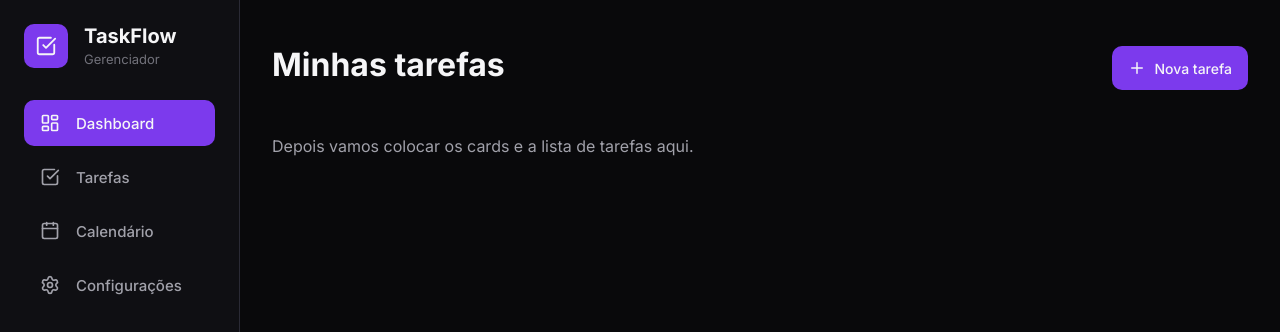
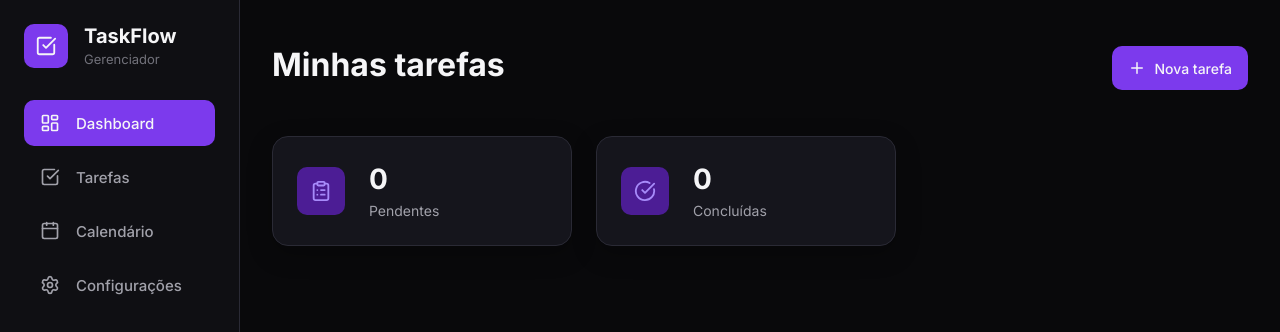
Before and after one commit to italloferreira/SISTEMA-TAREFAS, a React app in the folder frontend/: page / in a window 1280 px wide. Shown: the top 332 px of the page. Built offline with nearby package versions, Linux system fonts and the light colour scheme; the HTML template or start-up script is replaced by a standard one.

Commit message:
feat:criacao summary card

```diff
--- a/frontend/src/App.jsx
+++ b/frontend/src/App.jsx
@@ -1,5 +1,9 @@
+import { ClipboardList, CheckCircle } from "lucide-react";
+
 import Sidebar from "./components/Sidebar";
 import Header from "./components/Header";
+import SummaryCard from "./components/SummaryCard";
+
 import "./styles/app.css";
 
 function App() {
@@ -10,8 +14,18 @@ function App() {
       <main className="app-content">
         <Header />
 
-        <section>
-          <p>Depois vamos colocar os cards e a lista de tarefas aqui.</p>
+        <section className="summary-grid">
+          <SummaryCard
+            title="Pendentes"
+            value="0"
+            icon={ClipboardList}
+          />
+
+          <SummaryCard
+            title="Concluídas"
+            value="0"
+            icon={CheckCircle}
+          />
         </section>
       </main>
     </div>
--- /dev/null
+++ b/frontend/src/components/SummaryCard.jsx
@@ -0,0 +1,18 @@
+import "../styles/summaryCard.css";
+
+function SummaryCard({ title, value, icon: Icon }) {
+  return (
+    <div className="summary-card">
+      <div className="summary-card-icon">
+        <Icon size={22} />
+      </div>
+
+      <div>
+        <strong>{value}</strong>
+        <span>{title}</span>
+      </div>
+    </div>
+  );
+}
+
+export default SummaryCard;
--- a/frontend/src/styles/app.css
+++ b/frontend/src/styles/app.css
@@ -19,3 +19,9 @@
 .app-content p {
   color: var(--color-text-secondary);
 }
+
+.summary-grid {
+  display: flex;
+  gap: var(--spacing-lg);
+  margin-bottom: var(--spacing-xl);
+}
--- /dev/null
+++ b/frontend/src/styles/summaryCard.css
@@ -0,0 +1,36 @@
+.summary-card {
+  width: 300px;
+  height: 110px;
+  background-color: var(--color-bg-card);
+  border: 1px solid var(--color-border);
+  border-radius: var(--radius-lg);
+  padding: var(--spacing-lg);
+  display: flex;
+  align-items: center;
+  gap: var(--spacing-lg);
+  box-shadow: var(--shadow-card);
+}
+
+.summary-card-icon {
+  width: 48px;
+  height: 48px;
+  border-radius: var(--radius-md);
+  background-color: var(--color-primary-dark);
+  color: var(--color-primary-light);
+  display: flex;
+  align-items: center;
+  justify-content: center;
+}
+
+.summary-card strong {
+  display: block;
+  font-size: 28px;
+  font-weight: var(--font-bold);
+  color: var(--color-text-main);
+  margin-bottom: 4px;
+}
+
+.summary-card span {
+  font-size: 14px;
+  color: var(--color-text-secondary);
+}
```
